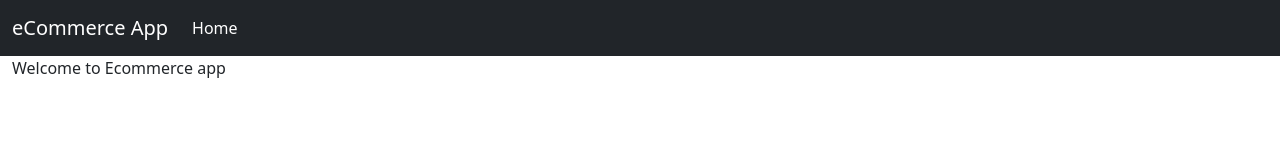
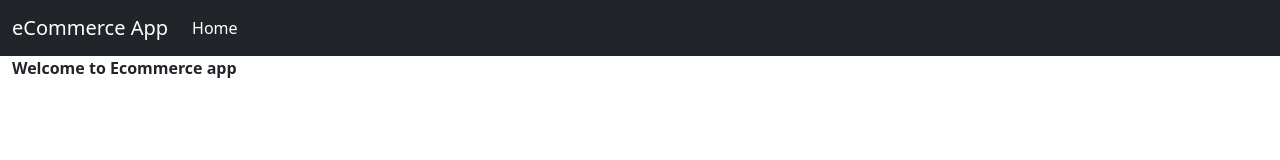
Before and after one commit to batch-072022/ecommerceapp-ui, an Angular app: page /home in a window 1280 px wide. Shown: the top 160 px of the page. Built offline with nearby package versions, Linux system fonts and the light colour scheme.

Commit message:
Updated the home page text content

```diff
--- a/src/app/home/home.component.html
+++ b/src/app/home/home.component.html
@@ -1,3 +1,3 @@
 <main>
-    Welcome to Ecommerce app
+    <strong>Welcome to Ecommerce app</strong>
 </main>
```
